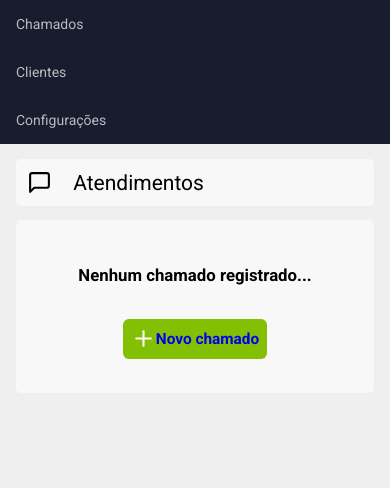
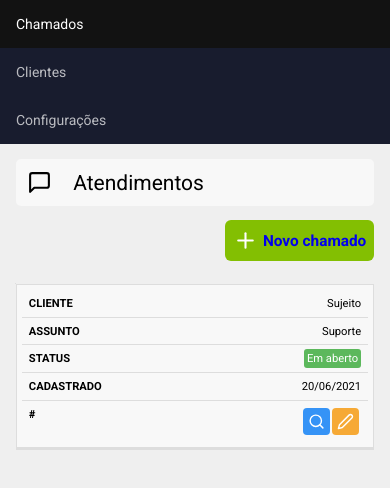
Before and after one commit to mauricioqvp/sistema, a React (Create React App) app: page /dashboard in a window 390 px wide. Shown: the top 488 px of the page. Built offline with nearby package versions, Linux system fonts and the light colour scheme; no server answers; sample sign-in values are in the browser's storage.

Commit message:
Table and CSS

```diff
--- a/src/pages/Dashboard/dashboard.css
+++ b/src/pages/Dashboard/dashboard.css
@@ -27,3 +27,107 @@
     border-radius: 6px;
     transition: ease-in 0.2s;
 }
+
+.new svg{
+    margin-right: 5px;
+}
+
+.new:hover{
+    background-color: #5fd204;
+    transform: scale(1.1);
+}
+
+table{
+    border: 1px solid #CCC;
+    border-collapse: collapse;
+    margin: 0;
+    padding: 0;
+    width: 100%;
+    table-layout: fixed;
+}
+
+table caption{
+    font-size: 1.5em;
+    margin: .5em 0 .75em;
+}
+
+table tr{
+    background-color: #f8f8f8;
+    border: 1px solid #ddd;
+    padding: .35em;
+}
+
+table th, table td{
+    padding: .62em;
+    text-align: center;
+}
+
+table th{
+    font-size: .85em;
+    letter-spacing: .1em;
+    text-transform: uppercase;
+}
+
+table td .action{
+    border: 0;
+    padding: 5px;
+    margin-right: 2px;
+    align-items: center;
+    display: inline-block;
+    border-radius: 4px;
+}
+
+table td .action svg{
+    vertical-align: middle;
+}
+
+table td .badge{
+    padding: 3px;
+    border-radius: 3px;
+    color: #FFF;
+}
+
+@media screen and (max-width: 600px){
+    table{
+        border: 0;
+    }
+
+    table caption{
+        font-size: 1.3em;
+    }
+
+    table thead{
+        border: none;
+        clear: rect(0 0 0 0);
+        height: 1px;
+        margin: -1px;
+        overflow: hidden;
+        padding: 0;
+        position: absolute;
+        width: 1px;
+    }
+
+    table tr{
+        border-bottom: 3px solid #ddd;
+        display: block;
+        margin-bottom: .65em;
+    }
+
+    table td{
+        border-bottom: 1px solid #DDD;
+        display: block;
+        font-size: .8em;
+        text-align: right;
+    }
+
+    table td::before{
+        content: attr(data-label);
+        float: left;
+        font-weight: bold;
+        text-transform: uppercase;
+    }
+
+    table td:last-child{
+        border-bottom: 0;
+    }
+}
--- a/src/pages/Dashboard/index.js
+++ b/src/pages/Dashboard/index.js
@@ -3,12 +3,12 @@
 
 import Header from "../../components/Header";
 import Title from "../../components/Title";
-import { FiMessageSquare, FiPlus } from 'react-icons/fi';
+import { FiMessageSquare, FiPlus, FiSearch, FiEdit2 } from 'react-icons/fi';
 import { Link } from 'react-router-dom';
 
 export default function Dashboard() {
 
-    const [chamados, setChamados] = useState([]);
+    const [chamados, setChamados] = useState([1]);
 
     return (
         <div>
@@ -34,6 +34,36 @@
                             <FiPlus size={25} color="#FFF" />
                             Novo chamado
                         </Link>
+
+                        <table>
+                            <thead>
+                                <tr>
+                                    <th scope="col">Cliente</th>
+                                    <th scope="col">Assunto</th>
+                                    <th scope="col">Status</th>
+                                    <th scope="col">Cadastrado em</th>
+                                    <th scope="col">#</th>
+                                </tr>
+                            </thead>
+                            <tbody>
+                                <tr>
+                                    <td data-label="Cliente">Sujeito</td>
+                                    <td data-label="Assunto">Suporte</td>
+                                    <td data-label="Status">
+                                        <span className="badge" style={{backgroundColor: '#5cb85c'}}>Em aberto</span>
+                                    </td>
+                                    <td data-label="Cadastrado">20/06/2021</td>
+                                    <td data-label="#">
+                                        <button className="action" style={{backgroundColor: '#3593f6'}}>
+                                            <FiSearch color="#FFF" size={17} />
+                                        </button>
+                                        <button className="action" style={{backgroundColor: '#F6a935'}}>
+                                            <FiEdit2 color="#FFF" size={17} />
+                                        </button>
+                                    </td>
+                                </tr>
+                            </tbody>
+                        </table>
                     </>
                 )}
 
```
